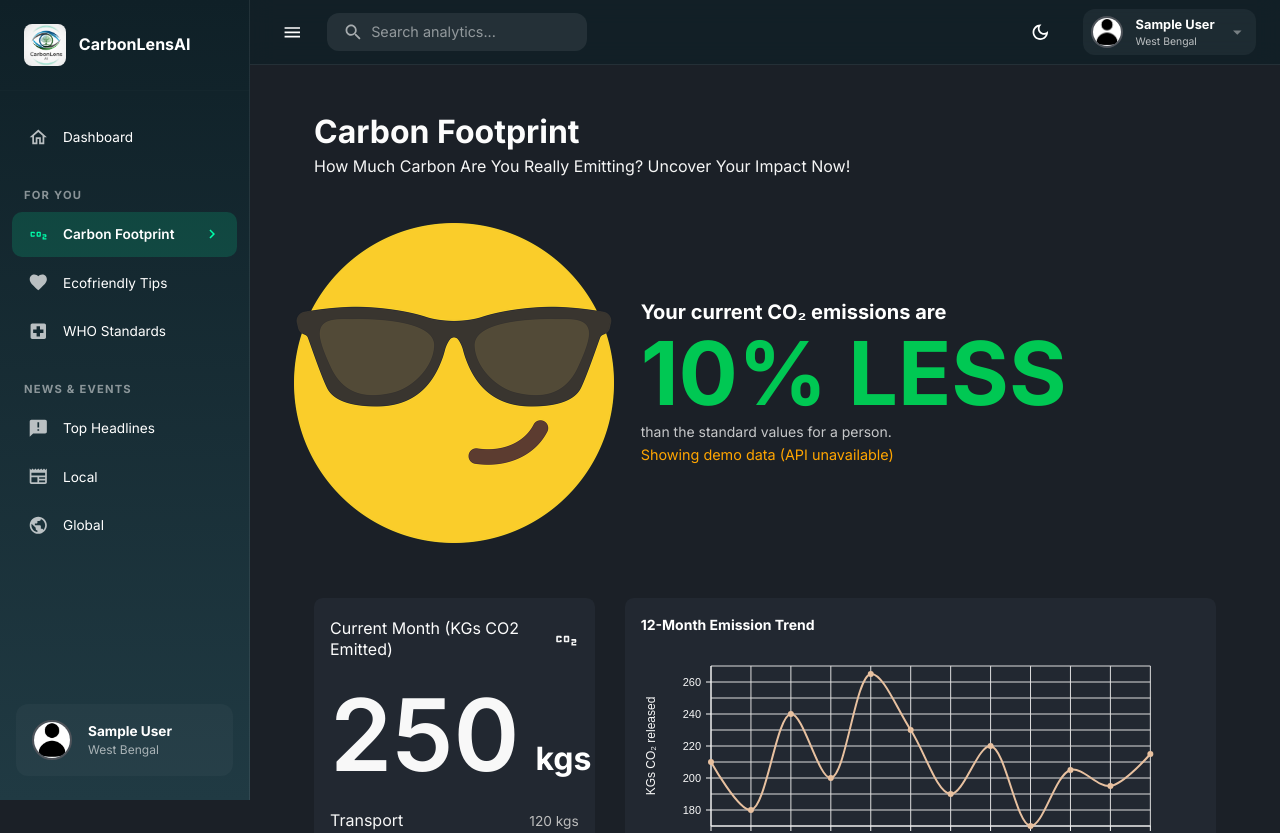
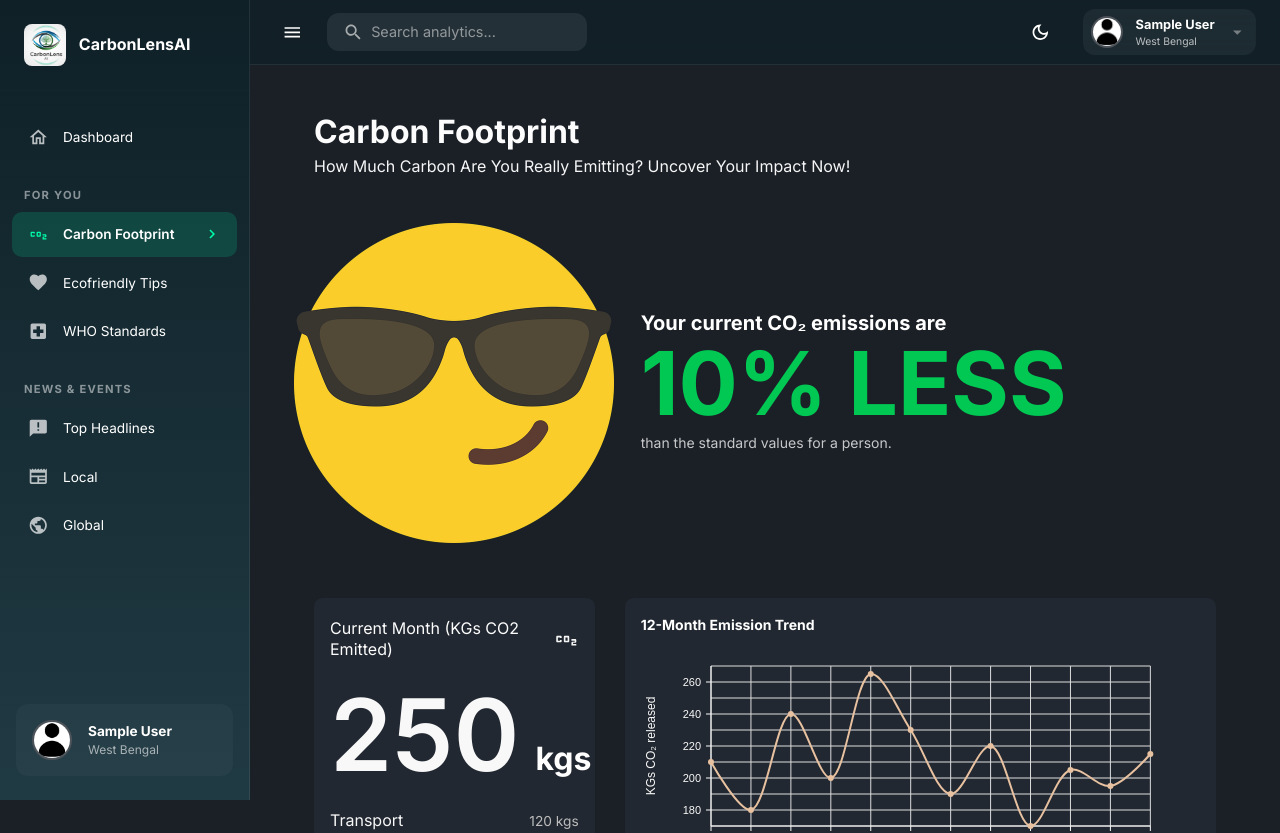
Before and after one commit to AnikChiney/CarbonLensAI, a React (Create React App) app in the folder client/: page /carbon-footprint in a window 1280 px wide. Shown: the top 833 px of the page. Built offline with nearby package versions, Linux system fonts and the light colour scheme; no server answers; sample sign-in values are in the browser's storage.

Commit message:
Update index.jsx

```diff
--- a/client/src/scenes/forYou/carbonFootprint/index.jsx
+++ b/client/src/scenes/forYou/carbonFootprint/index.jsx
@@ -137,7 +137,7 @@ const CarbonFootprint = () => {
 
           {!data && (
             <Typography color="orange" fontSize="0.9rem">
-              Showing demo data (API unavailable)
+
             </Typography>
           )}
         </Box>
```
